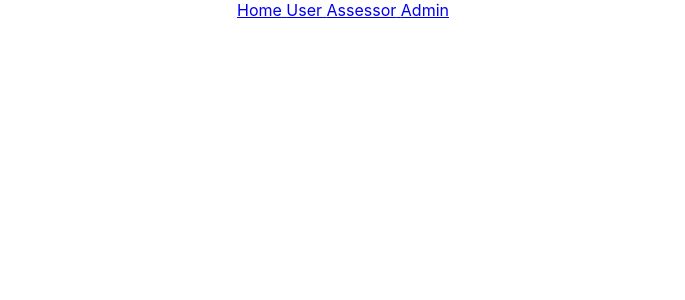
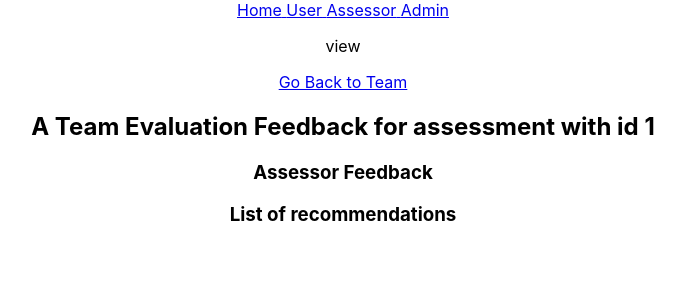
Before and after one commit to cherry-lime/test, a React (Vite) app in the folder advisor-frontend/: page /teams/1/feedback/1 in a window 1280 px wide. Shown: the top 300 px of the page, without its empty margins (297-982 px from the left). Built offline with nearby package versions, Linux system fonts and the light colour scheme.

Commit message:
add keys and switch to useParams

```diff
--- a/advisor-frontend/src/App.tsx
+++ b/advisor-frontend/src/App.tsx
@@ -43,25 +43,31 @@ function App() {
           element={<IndividualEvaluations />}
         />
         <Route
-          path="/user/self_evaluations/evaluation"
+          path="/user/self_evaluations/:assessmentId"
           element={<IndividualEvaluation />}
         />
         <Route
-          path="/user/self_evaluations/feedback"
+          path="/user/self_evaluations/feedback/:assessmentId"
           element={<IndividualFeedback />}
         />
 
         <Route path="/teams" element={<TeamList />} />
-        <Route path="/teams/team" element={<Team />} />
-        <Route path="/teams/team/evaluation" element={<TeamEvaluation />} />
-        <Route path="/teams/team/feedback" element={<TeamFeedback />} />
+        <Route path="/teams/:teamId" element={<Team />} />
+        <Route
+          path="/teams/:teamId/:assessmentId"
+          element={<TeamEvaluation />}
+        />
+        <Route
+          path="/teams/:teamId/feedback/:assessmentId"
+          element={<TeamFeedback />}
+        />
 
         <Route path="/assessor" element={<AssessorInterface />} />
 
         <Route path="/admin" element={<AdminInterface />} />
         <Route path="/admin/individuals" element={<ListOfIndividuals />} />
         <Route path="/admin/templates" element={<ListOfTemplates />} />
-        <Route path="/admin/templates/template" element={<Template />} />
+        <Route path="/admin/templates/:templateId" element={<Template />} />
       </Routes>
     </div>
   );
--- a/advisor-frontend/src/evaluations/IndividualEvaluation.tsx
+++ b/advisor-frontend/src/evaluations/IndividualEvaluation.tsx
@@ -1,10 +1,9 @@
-import { Link, useLocation, useSearchParams } from "react-router-dom";
+import { Link, useLocation, useParams } from "react-router-dom";
 
 function IndividualEvaluation() {
   const location = useLocation();
   const data = location.state;
-  const [searchParams, setSearchParams] = useSearchParams();
-  const assessmentId = searchParams.get("assessmentid");
+  const { assessmentId } = useParams();
 
   return (
     <div>
--- a/advisor-frontend/src/evaluations/IndividualFeedback.tsx
+++ b/advisor-frontend/src/evaluations/IndividualFeedback.tsx
@@ -1,10 +1,9 @@
-import { Link, useLocation, useSearchParams } from "react-router-dom";
+import { Link, useLocation, useParams } from "react-router-dom";
 
 function IndividualFeedback() {
   const location = useLocation();
   const data = location.state;
-  const [searchParams, setSearchParams] = useSearchParams();
-  const assessmentId = searchParams.get("assessmentid");
+  const { assessmentId } = useParams();
 
   return (
     <div>
--- a/advisor-frontend/src/evaluations/TeamEvaluation.tsx
+++ b/advisor-frontend/src/evaluations/TeamEvaluation.tsx
@@ -1,16 +1,19 @@
-import { Link, useLocation, useSearchParams } from "react-router-dom";
+import {
+  Link,
+  useLocation,
+  useParams,
+  useSearchParams,
+} from "react-router-dom";
 
 function TeamEvaluation() {
   const location = useLocation();
   const data = location.state;
-  const [searchParams, setSearchParams] = useSearchParams();
-  const assessmentId = searchParams.get("assessmentid");
-  const teamId = searchParams.get("teamid");
+  const { assessmentId, teamId } = useParams();
 
   return (
     <div>
       <p> {data} view </p>
-      <Link to={`/teams/team?teamid=${teamId}`} state={data}>
+      <Link to={`/teams/${teamId}`} state={data}>
         {" "}
         Go Back to Team{" "}
       </Link>
--- a/advisor-frontend/src/evaluations/TeamFeedback.tsx
+++ b/advisor-frontend/src/evaluations/TeamFeedback.tsx
@@ -1,16 +1,14 @@
-import { Link, useLocation, useSearchParams } from "react-router-dom";
+import { Link, useLocation, useParams } from "react-router-dom";
 
 function TeamFeedback() {
   const location = useLocation();
   const data = location.state;
-  const [searchParams, setSearchParams] = useSearchParams();
-  const assessmentId = searchParams.get("assessmentid");
-  const teamId = searchParams.get("teamid");
+  const { assessmentId, teamId } = useParams();
 
   return (
     <div>
       <p> {data} view </p>
-      <Link to={`/teams/team?teamid=${teamId}`} state={data}>
+      <Link to={`/teams/${teamId}`} state={data}>
         {" "}
         Go Back to Team{" "}
       </Link>
--- a/advisor-frontend/src/teams/Team.tsx
+++ b/advisor-frontend/src/teams/Team.tsx
@@ -1,12 +1,11 @@
-import { Link, useLocation, useSearchParams } from "react-router-dom";
+import { Link, useLocation, useParams } from "react-router-dom";
 import Button from "../components/Button/Button";
 
 function Team() {
   const location = useLocation();
   const data = location.state;
 
-  const [searchParams, setSearchParams] = useSearchParams();
-  const teamId = searchParams.get("teamid");
+  const { teamId } = useParams();
 
   const assessmentIds = [234, 56, 76];
   const feedbackIds = [123, 555, 23];
@@ -38,8 +37,9 @@ function Team() {
         <div>
           {/* later to get teamid can use api in evaluation page instead of passing it */}
           <Link
-            to={`/teams/team/evaluation?teamid=${teamId}&assessmentid=${assessmentId}`}
+            to={`/teams/${teamId}/${assessmentId}`}
             state={data}
+            key={`t-${teamId}-a-${assessmentId}`}
             data-testid={`team-eval-${assessmentId}`}
           >
             {" "}
@@ -54,8 +54,9 @@ function Team() {
       {feedbackIds.map((feedbackId) => (
         <div>
           <Link
-            to={`/teams/team/feedback?teamid=${teamId}&assessmentid=${feedbackId}`}
+            to={`/teams/${teamId}/feedback/${feedbackId}`}
             state={data}
+            key={`t-${teamId}-f-${feedbackId}`}
             data-testid={`team-feedback-${feedbackId}`}
           >
             {" "}
--- a/advisor-frontend/src/teams/TeamList.tsx
+++ b/advisor-frontend/src/teams/TeamList.tsx
@@ -24,8 +24,9 @@ function TeamList() {
       {teamIds.map((teamId) => (
         <div>
           <Link
-            to={`/teams/team?teamid=${teamId}`}
+            to={`/teams/${teamId}`}
             state={data}
+            key={`t-${teamId}`}
             data-testid={`team-${teamId}`}
           >
             {" "}
--- a/advisor-frontend/src/user/IndividualEvaluations.tsx
+++ b/advisor-frontend/src/user/IndividualEvaluations.tsx
@@ -20,8 +20,9 @@ function IndividualEvaluations() {
       {assessmentIds.map((assessmentId) => (
         <div>
           <Link
-            to={`/user/self_evaluations/evaluation?assessmentid=${assessmentId}`}
+            to={`/user/self_evaluations/${assessmentId}`}
             state={data}
+            key={`se-${assessmentId}`}
             data-testid={`user-eval-${assessmentId}`}
           >
             {" "}
@@ -34,8 +35,9 @@ function IndividualEvaluations() {
       {feedbackIds.map((feedbackId) => (
         <div>
           <Link
-            to={`/user/self_evaluations/feedback?assessmentid=${feedbackId}`}
+            to={`/user/self_evaluations/feedback/${feedbackId}`}
             state={data}
+            key={`f-${feedbackId}`}
             data-testid={`user-feedback-${feedbackId}`}
           >
             {" "}
```
